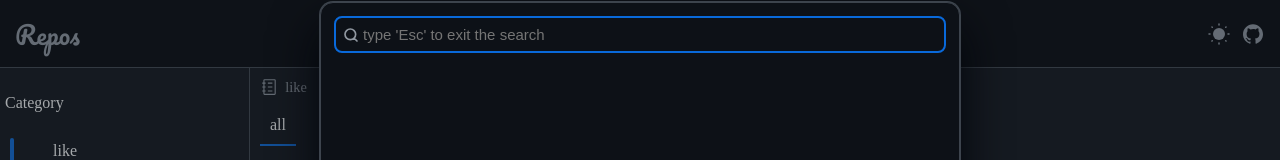
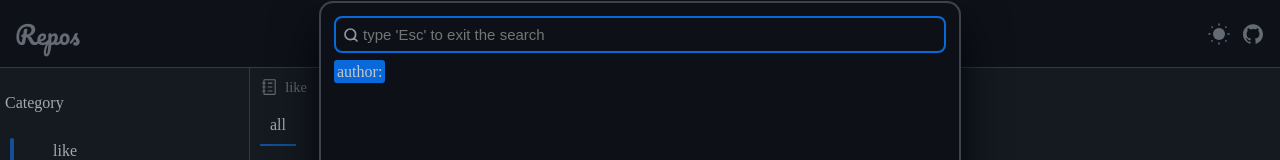
Before and after one commit to zhenghaoyang24/reposhub, a Vue app: page / in a window 1280 px wide. Both pictures are taken after a click on the element "type ' / ' to search". Shown: the top 160 px of the page. Built offline with nearby package versions, Linux system fonts and the light colour scheme; some icons are missing.

Commit message:
dev:search model

```diff
--- a/src/components/ReposCard.vue
+++ b/src/components/ReposCard.vue
@@ -96,7 +96,9 @@ const refreshBtn = () => {
   }, 1000);
 
 }
-// 添加喜欢
+/**
+ * 添加喜欢
+ */
 const reposLike = ref()
 onMounted(() => {
   if (userStore.likeReposArrayStore.find(item => (item.author === props.author) && (item.reposName === props.reposName))) {
--- a/src/components/SearchResultBox.vue
+++ b/src/components/SearchResultBox.vue
@@ -41,7 +41,30 @@ onUnmounted(() => {
   window.removeEventListener('keydown', handleKeyDownSearch);
 });
 
-
+// 搜索model
+const searchInputModelBtn = (v:string)=>{
+  inputValue.value = 'author:' + inputValue.value;
+  // 设置输入框中已存在文字（即author:部分）的颜色为蓝色
+  if (searchInput.value) {
+    const textNodes = searchInput.value.childNodes;
+    for (let i = 0; i < textNodes.length; i++) {
+      if (textNodes[i].nodeType === Node.TEXT_NODE) {
+        const span = document.createElement('span');
+        span.style.color = 'blue';
+        span.textContent = textNodes[i].textContent;
+        textNodes[i].parentNode?.replaceChild(span, textNodes[i]);
+      }
+    }
+  }
+}
+// 在组件挂载后，添加input输入事件监听器，用于控制后续输入文字的颜色为白色
+onMounted(() => {
+  if (searchInput.value) {
+    searchInput.value.addEventListener('input', () => {
+      searchInput.value = 'white';
+    });
+  }
+});
 </script>
 
 <template>
@@ -51,17 +74,36 @@ onUnmounted(() => {
         <span class="search-input-icon-base">
           <SearchIcon></SearchIcon>
         </span>
-        <input  ref="searchInput" type="text" placeholder="type 'Esc' to exit the search" class="search-input" v-model="inputValue">
+        <input  ref="searchInput" type="text" placeholder="type 'Esc' to exit the search" class="search-input"
+                v-model="inputValue">
         <span v-show="inputValue.length>0" class="search-input-icon-base" @click="clearInputValueBtn">
           <ClearIcon></ClearIcon>
         </span>
       </div>
+      <div class="search-value-model">
+        <span @click="searchInputModelBtn('author:')">author:</span>
+      </div>
+
     </div>
   </div>
 </template>
 
 <style scoped lang="less">
 @import "@/assets/base.less";
+.search-value-model{
+  margin-top: 10px;
+
+  >span{
+    padding: 3px;
+    border-radius: 3px;
+    background-color: var(--p-blue);
+    color: #c6c6c6;
+    cursor: pointer;
+  }
+
+}
+
+
 .search-input-box {
   .flex-center();
   width: 100%;
```
